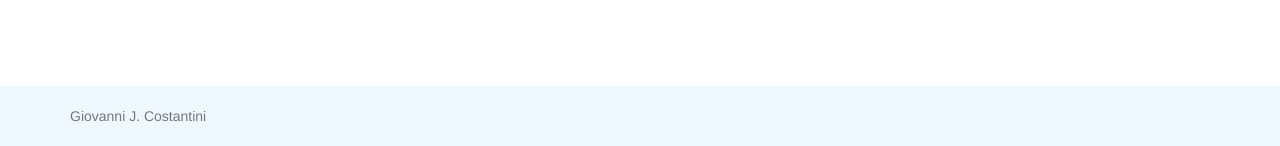
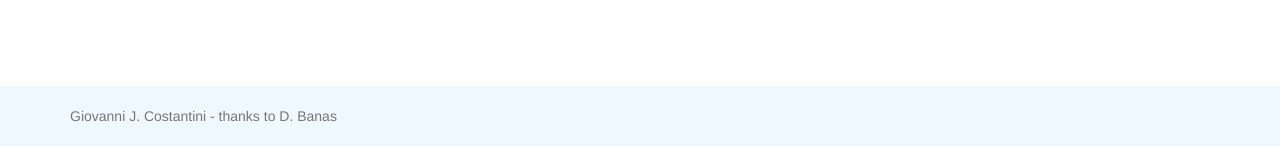
Before and after one commit to GiovanniCst/express_banas_tut, a Node server app: page / in a window 1280 px wide. Shown: the part 654-800 px from the top of the page. Run offline with Node 20, Linux system fonts and the light colour scheme; some libraries are stand-ins or nearby versions.

Commit message:
now finished

```diff
--- /dev/null
+++ b/credentials.js
@@ -0,0 +1 @@
+module.exports = {cookieSecret: 'siamo tutti qui ancora qui',};
--- a/views/partials/footer.handlebars
+++ b/views/partials/footer.handlebars
@@ -1,5 +1,5 @@
 <footer class="footer">
     <div class="container">
-        <p class="text-muted">Giovanni J. Costantini</p>
+        <p class="text-muted">Giovanni J. Costantini - thanks to D. Banas</p>
     </div>
 </footer>
```
Also changed, not shown: 2 other files.
